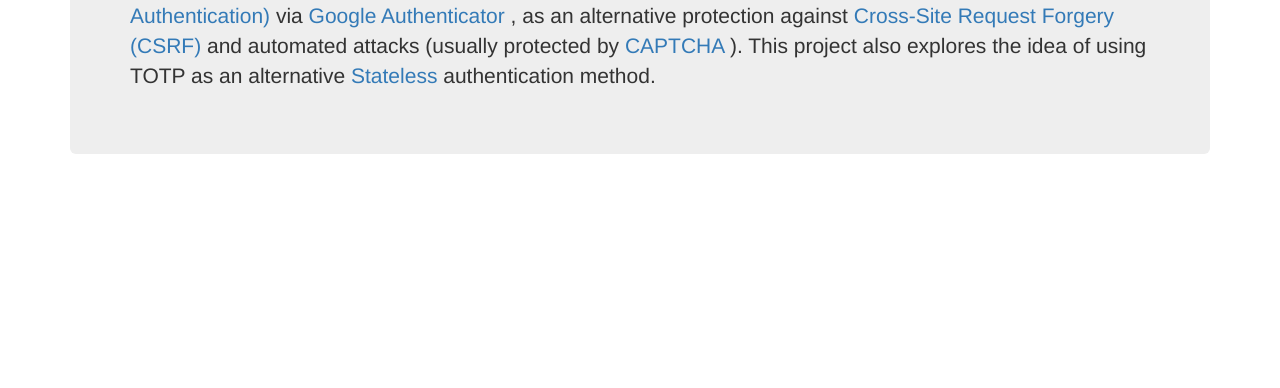
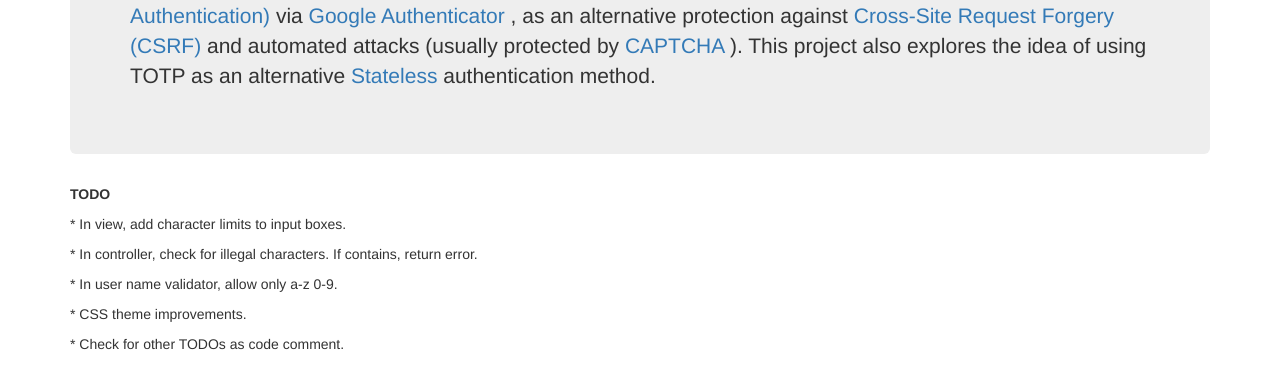
Before and after one commit to VicCebedo/BermudaBox, a plain HTML site: page angular_js/index.html at #/home in a window 1280 px wide. Shown: the part 248-636 px from the top of the page. Drawn offline with nearby package versions, Linux system fonts and the light colour scheme.

Commit message:
Cleaned todo-list.

```diff
--- a/angular_js/home/home.html
+++ b/angular_js/home/home.html
@@ -32,6 +32,10 @@
             authentication
             method.</p>
     </div>
-    <!--<p>This is some text.</p>-->
-    <!--<p>This is another text.</p>-->
+    <p><b>TODO</b></p>
+    <p>* In view, add character limits to input boxes.</p>
+    <p>* In controller, check for illegal characters. If contains, return error.</p>
+    <p>* In user name validator, allow only a-z 0-9.</p>
+    <p>* CSS theme improvements.</p>
+    <p>* Check for other TODOs as code comment.</p>
 </div>
```
Also changed, not shown: 1 other file.
